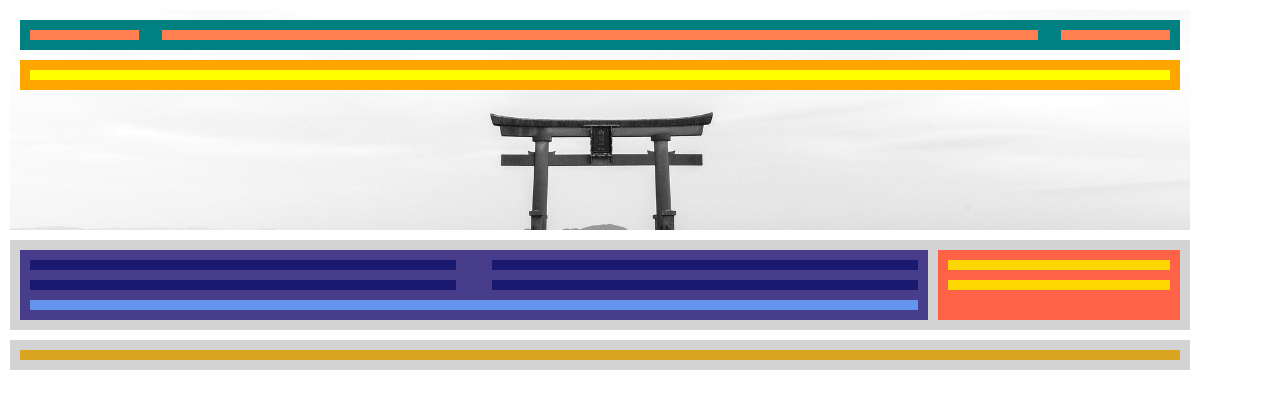
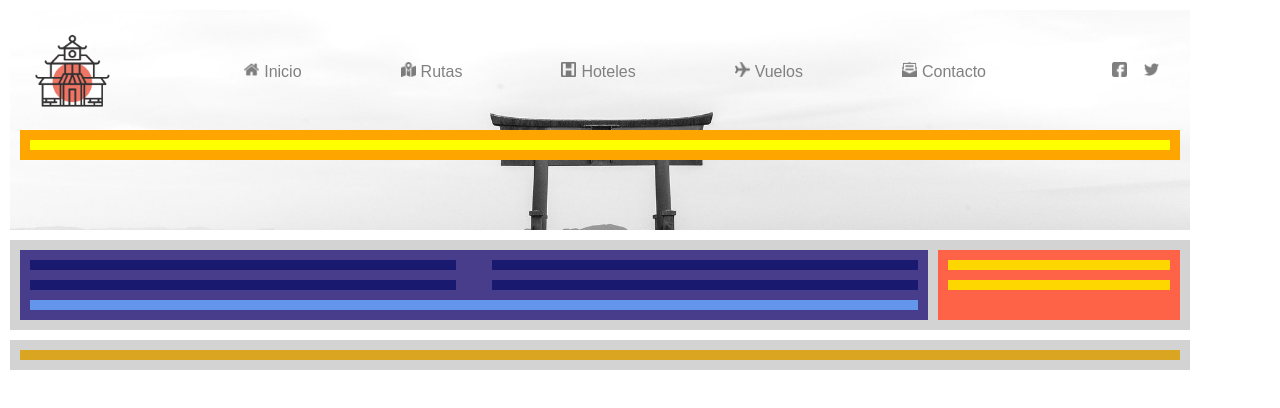
Before and after one commit to diazblanco/Sprint1Tema2, a plain HTML site: page Nivell2/index.html in a window 1280 px wide. Drawn offline with Linux system fonts and the light colour scheme.

Commit message:
HTML i CSS - Nivell2 - #mainHeader logo + nav + rrss

```diff
--- a/Nivell2/index.html
+++ b/Nivell2/index.html
@@ -1,6 +1,6 @@
 <!DOCTYPE html>
 
-<html lang="en">
+<html lang="es">
 <head>
     <meta charset="UTF-8">
     <meta http-equiv="X-UA-Compatible" content="IE=edge">
@@ -11,9 +11,24 @@
 <body>
     <header id="headerId">
         <div id="mainHeader" class="wrap2">
-            <div id="logo" class="wrap3"></div>
-            <div id="nav" class="wrap3"></div>
-            <div id="rrss" class="wrap3"></div>
+            <div id="logo" class="wrap3">
+                <img src="img/logo.png">
+            </div>
+            <nav>
+                <ul>
+                    <li><a href="#"><img src="img/nav/home.png"/>Inicio</a></li>
+                    <li><a href="#"><img src="img/nav/map.png"/>Rutas</a></li>
+                    <li><a href="#"><img src="img/nav/hotel.png"/>Hoteles</a></li>
+                    <li><a href="#"><img src="img/nav/plane.png"/>Vuelos</a></li>
+                    <li><a href="#"><img src="img/nav/mail.png"/>Contacto</a></li>
+                </ul>
+            </nav>
+            <div>
+                <ul>
+                    <li><a href="#"><img src="img/nav/facebook.png"/></a></li>
+                    <li><a href="#"><img src="img/nav/twitter.png"/></a></li>
+                </ul>
+            </div>
         </div>
         <div id="titHeader" class="wrap2">
             <p id="pTitHeader" class="wrap3"></p>
--- a/Nivell2/style.css
+++ b/Nivell2/style.css
@@ -36,24 +36,57 @@ header {
     flex-direction: column;
 }
 #mainHeader {
-    background: teal;
+    /* margin-top: 3%; */
     display: flex;
     flex-direction: row;
     justify-content: space-between;
+    align-items: center;
+}
+#logo {
+    width: 10%;
+    height: 80px;
+}
+#logo img {
+    height: 100%;
+}
+nav {
+    margin-right: 10%;
+    margin-left: 10%;
+    width: 80%;
+}
+ul {
+    list-style: none;
+    margin: 0px;
+    padding: 0px;
+    display: flex;
+    flex-direction: row;
+    justify-content: space-between;
+    align-items: center;
+}
+li {
+    display: inline;
+    /* list-style-image:url('img/nav/home.png'); */
+}
+a img {
+    width: 15px;
+    margin-right: 5px;
+    margin-top:2px;
+    opacity: 50%;
+}
+a {
+    font-family: Arial;
+    color: grey;
+    text-decoration: none;
+    display: block;
+    padding: 6px;
+    float: left;
+}
+a:hover {
+    color: black;
 }
 #titHeader {
     margin-top: 10px;
     background: orange;
-}
-#logo, #rrss {
-    width: 10%;
-    background: coral;
-}
-#nav {
-    margin-right: 2%;
-    margin-left: 2%;
-    width: 80%;
-    background: coral;
 }
 #pTitHeader {
     background: yellow;
```
